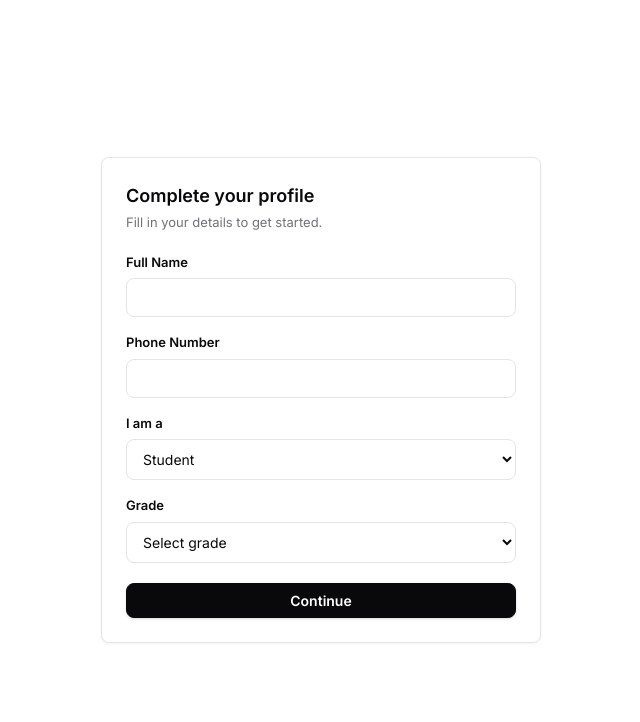
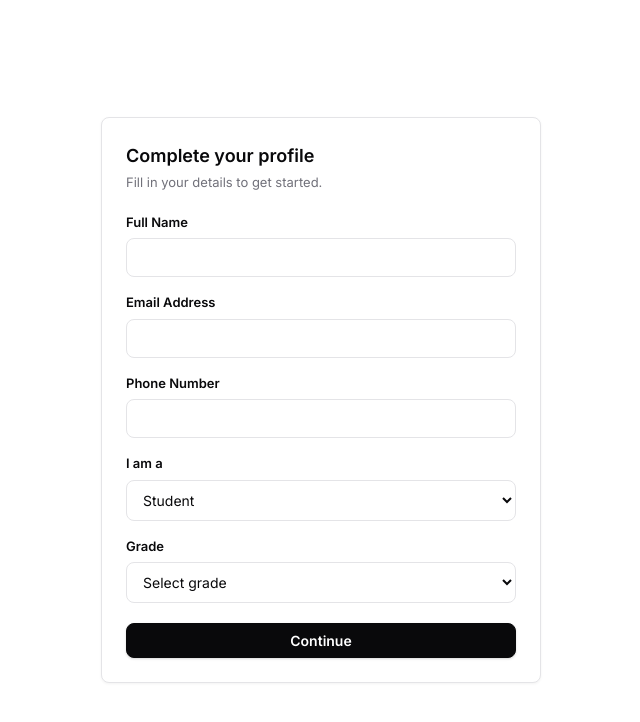
Before and after one commit to Arnav05-cyber/tutionSaas, a Next.js app in the folder frontend/: page /onboarding in a window 1280 px wide. Shown: the top 722 px of the page, without its empty margins (319-959 px from the left). Built offline with nearby package versions, Linux system fonts and the light colour scheme; no server answers.

Commit message:
fix: capture email explicitly during onboarding if missing from jwt

```diff
--- a/frontend/src/app/dashboard/admin/fees/page.tsx
+++ b/frontend/src/app/dashboard/admin/fees/page.tsx
@@ -80,7 +80,7 @@ export default function FeesPage() {
                     <div style={{ fontWeight: 500 }}>{s.studentName}</div>
                     {s.studentPhone && <div style={{ fontSize: '12px', color: 'var(--text-muted)' }}>📞 {s.studentPhone}</div>}
                   </td>
-                  <td style={{ color: 'var(--text-muted)', fontSize: '13px' }}>{s.email}</td>
+                  <td style={{ color: 'var(--text-muted)', fontSize: '13px' }}>{s.email || '—'}</td>
                   <td>
                     {s.parentPhone || s.parentEmail ? (
                       <div style={{ fontSize: '12px', color: 'var(--text-muted)' }}>
--- a/frontend/src/app/onboarding/page.tsx
+++ b/frontend/src/app/onboarding/page.tsx
@@ -18,6 +18,7 @@ function OnboardingForm() {
     grade: '',
     linkedinUrl: '',
     inviteToken: '',
+    email: '',
   });
   const [loading, setLoading] = useState(false);
   const [checking, setChecking] = useState(true);
@@ -120,6 +121,17 @@ function OnboardingForm() {
           </div>
 
           <div className="form-group">
+            <label className="input-label">Email Address</label>
+            <input
+              className="input"
+              type="email"
+              required
+              value={form.email}
+              onChange={e => setForm({ ...form, email: e.target.value })}
+            />
+          </div>
+
+          <div className="form-group">
             <label className="input-label">Phone Number</label>
             <input
               className="input"
```
Also changed, not shown: 2 other files (tests, documents, lock files or other folders).
